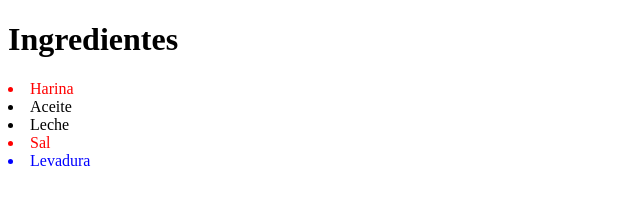
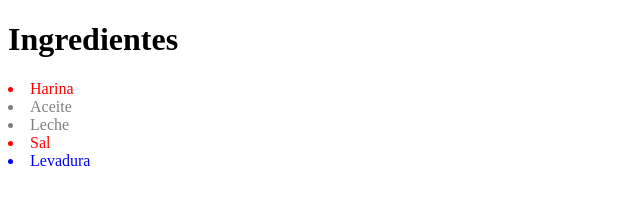
Before and after one commit to nathig16/practica-desarrollo-web, a plain HTML site: page html-css-dalt/Clases CSS/selectores/index.html in a window 1280 px wide. Shown: the full height of the page, 0-640 px from the left. Drawn offline with Linux system fonts and the light colour scheme.

Commit message:
id li y class

```diff
--- a/html-css-dalt/Clases CSS/selectores/style.css
+++ b/html-css-dalt/Clases CSS/selectores/style.css
@@ -5,3 +5,6 @@
 #ingrediente-secreto {
     color: blue;
 }
+li {
+    color: grey;
+}
```
